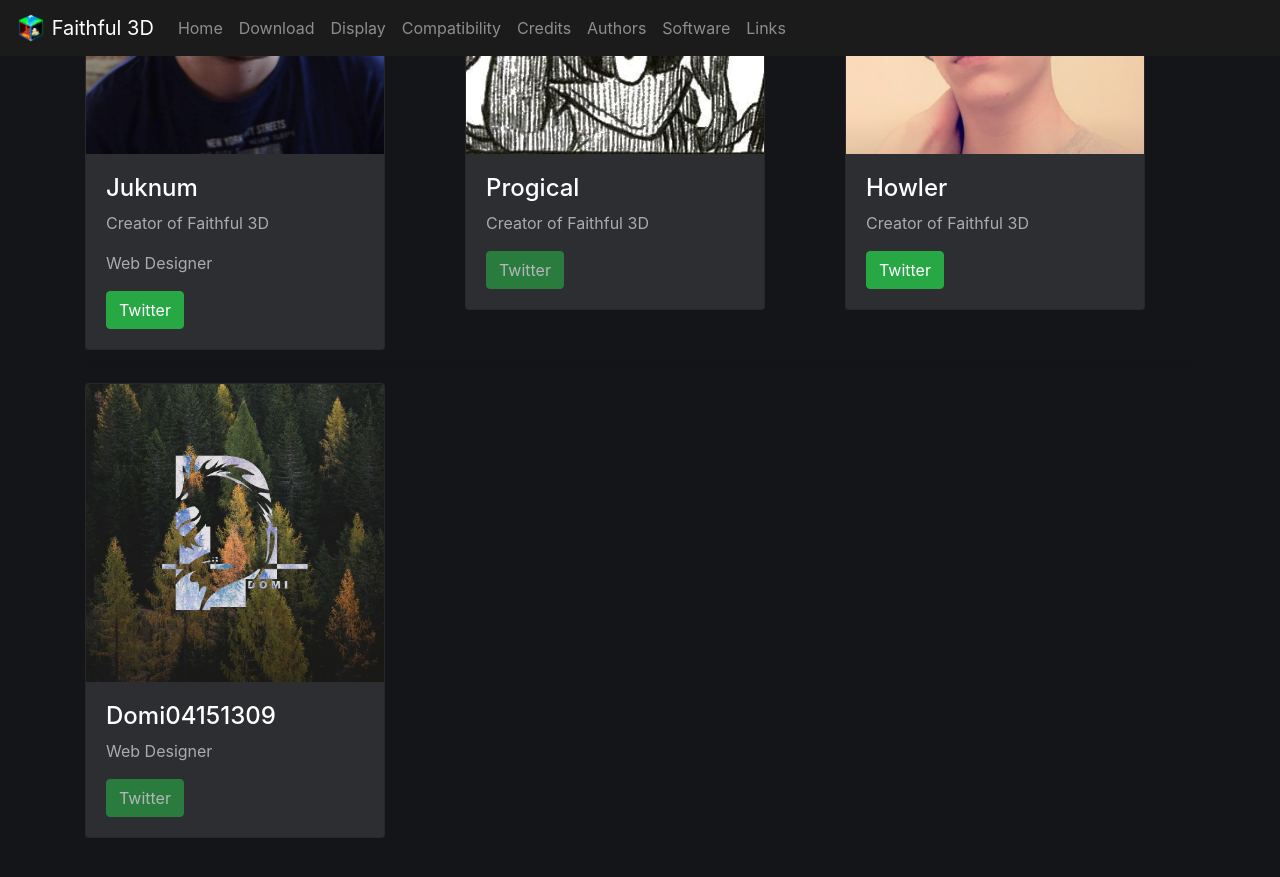
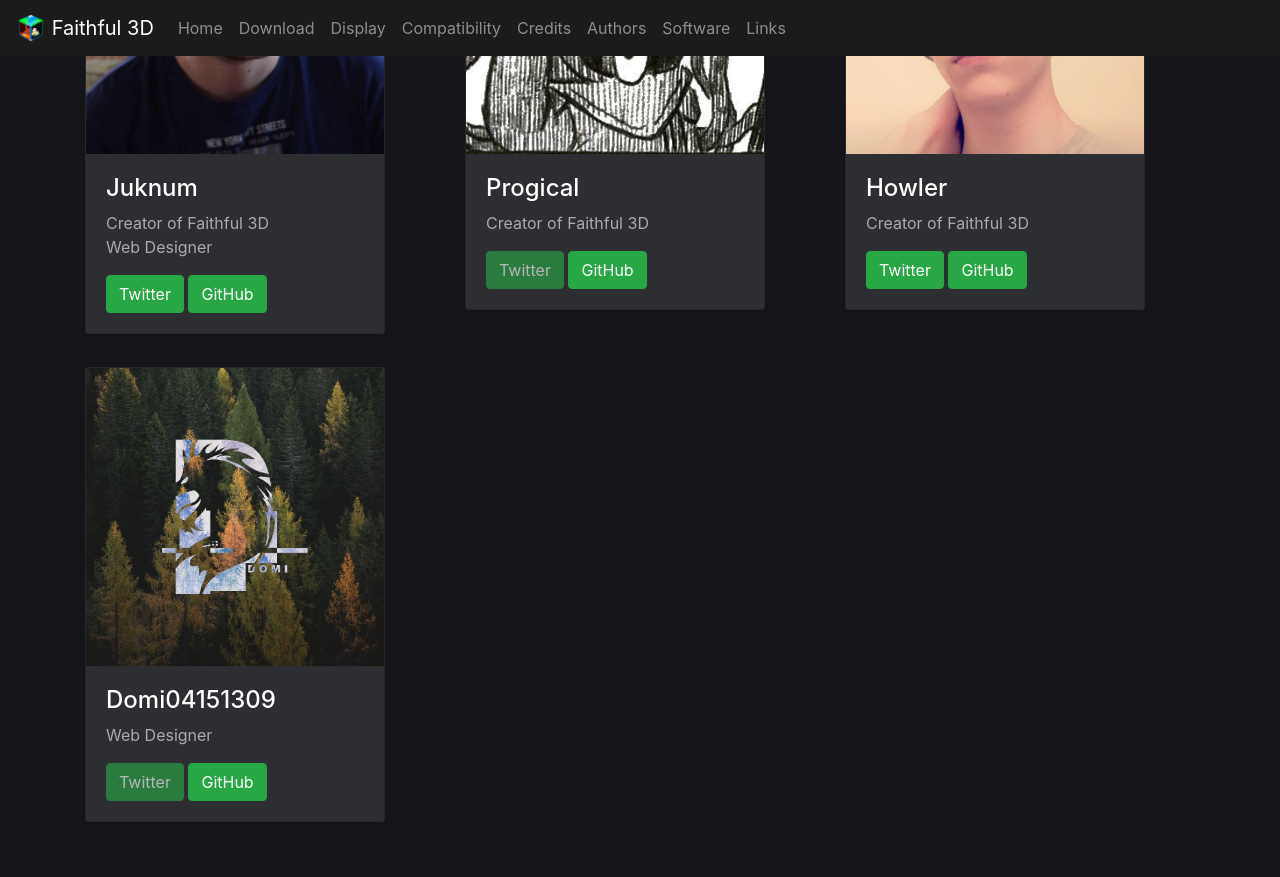
Before and after one commit to Faithful3D/Website, a Jekyll site: the page built from authors.html, in a window 1280 px wide and 900 px high, scrolled down 522 px. Shown: the top 877 px of the window. Built offline with Jekyll 4.4.1, drawn with Linux system fonts in a browser that asks for light colours.

Commit message:
added github links

```diff
--- a/authors.html
+++ b/authors.html
@@ -10,9 +10,9 @@ description: Here you can find who made what!
 			<img class="card-img-top" src="{{site.prefix}}/image/authors/juknum.jpg" alt="Juknum">
 			<div class="card-body">
 				<h4>Juknum</h4>
-				<p class="card-text">Creator of Faithful 3D</p>
-				<p class="card-text">Web Designer</p>
+				<p class="card-text">Creator of Faithful 3D<br>Web Designer</p>
 				<a href="#" class="btn btn-success">Twitter</a>
+				<a href="#" class="btn btn-success">GitHub</a>
 			</div>
 		</div>
 
@@ -23,8 +23,9 @@ description: Here you can find who made what!
 			<img class="card-img-top" src="{{site.prefix}}/image/authors/progical.jpg" alt="Progical">
 			<div class="card-body">
 				<h4>Progical</h4>
-				<p class="card-text">Creator of Faithful 3D</p>
+				<p class="card-text">Creator of Faithful 3D<br></p>
 				<a href="#" class="btn btn-success disabled">Twitter</a>
+				<a href="#" class="btn btn-success">GitHub</a>
 			</div>
 		</div>
 
@@ -35,8 +36,9 @@ description: Here you can find who made what!
 			<img class="card-img-top" src="{{site.prefix}}/image/authors/howler.jpg" alt="Howler">
 			<div class="card-body">
 				<h4>Howler</h4>
-				<p class="card-text">Creator of Faithful 3D</p>
+				<p class="card-text">Creator of Faithful 3D<br></p>
 				<a href="#" class="btn btn-success">Twitter</a>
+				<a href="#" class="btn btn-success">GitHub</a>
 			</div>
 		</div>
 
@@ -50,8 +52,9 @@ description: Here you can find who made what!
 			<img class="card-img-top" src="{{site.prefix}}/image/authors/domi04151309.jpg" alt="Domi04151309">
 			<div class="card-body">
 				<h4>Domi04151309</h4>
-				<p class="card-text">Web Designer</p>
+				<p class="card-text">Web Designer<br></p>
 				<a href="#" class="btn btn-success disabled">Twitter</a>
+				<a href="#" class="btn btn-success">GitHub</a>
 			</div>
 		</div>
 
```
